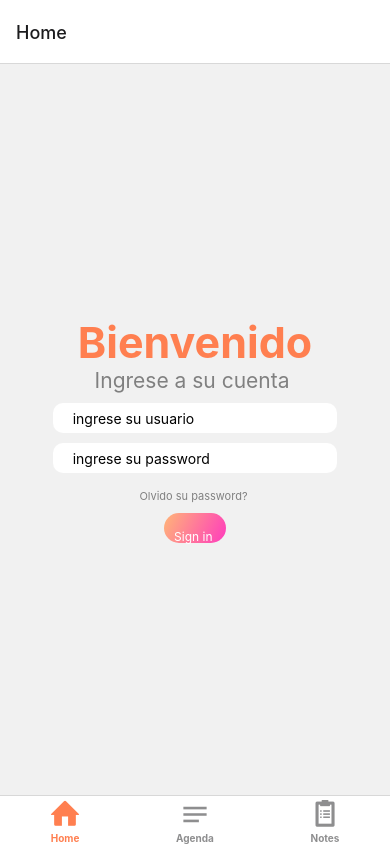
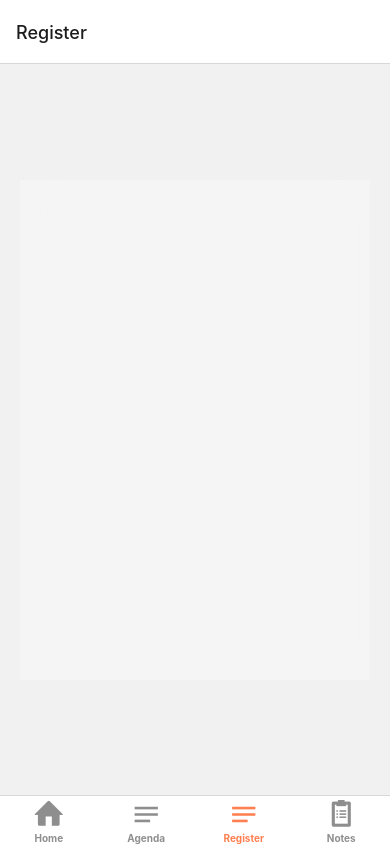
Before and after one commit to noeliamodica/React_Native-ProyectoconFirebase, a React Native app: screen /Register in a window 390 px wide. Built offline with nearby package versions, Linux system fonts and the light colour scheme.

Commit message:
agrego BlurWiew

```diff
--- a/Navigation.js
+++ b/Navigation.js
@@ -12,6 +12,7 @@ import Agenda from "./screens/Agenda";
 import Agregar from  "./screens/Agregar";
 import Listado from "./screens/Listado";
 import Notes from "./screens/Notes";
+import Register from "./screens/Register";
 
 const HomeStackNavigator = createNativeStackNavigator();
 
@@ -63,7 +64,18 @@ function MyTabs(){
                     }
                 }
                 />
+            <Tab.Screen
+                name="Register"
+                component={Register}
+                options={
+                    {
+                        tabBarIcon: ({ color, size }) =>(
+                            <MaterialIcons name="notes" size={31} color={color}  />
+                        ),
 
+                    }
+                }
+                />
             <Tab.Screen
                 name="Notes"
                 component={Notes}
--- a/package.json
+++ b/package.json
@@ -33,7 +33,8 @@
     "react-native-vector-icons": "^9.2.0",
     "react-native-web": "~0.18.10",
     "react-navigation-stack": "^2.10.4",
-    "expo-linear-gradient": "~12.1.2"
+    "expo-linear-gradient": "~12.1.2",
+    "expo-blur": "~12.2.2"
   },
   "devDependencies": {
     "@babel/core": "^7.20.0"
--- a/screens/Agenda.js
+++ b/screens/Agenda.js
@@ -2,11 +2,14 @@ import React, { useState, useEffect } from "react";
 import { StyleSheet, Text, View, ScrollView, TouchableOpacity } from "react-native";
 import appFirebase from "../credenciales";
 import {getFirestore, collection, addDoc, getDocs, doc, deleteDoc, getDoc, setDoc } from 'firebase/firestore'
+import { createNativeStackNavigator } from '@react-navigation/native-stack';
+
 
 const db = getFirestore(appFirebase)
 
+const Stack = createNativeStackNavigator();
 
-export default function Agenda(props){
+export default function Agenda({navigation}){
 
   const [lista, setLista] = useState([])
 
@@ -33,7 +36,7 @@ export default function Agenda(props){
 
   return (
     <ScrollView>
-      <TouchableOpacity style={styles.Boton} onPress={() => props.navigation.navigate('Agregar')}>
+      <TouchableOpacity style={styles.Boton} onPress={() => navigation.navigate('Agregar')}>
         <Text style={styles.TextoBoton}>
           Agregar
         </Text>
--- a/screens/ButtonGradient.js
+++ b/screens/ButtonGradient.js
@@ -26,7 +26,7 @@ export default function ButtonGradient() {
   const styles = StyleSheet.create({
 
     ButtonGradient: {
-      width: '100%',
+      width: '160%',
       height: 30,
       borderRadius: 25,
       padding: 10,
--- a/screens/Home.js
+++ b/screens/Home.js
@@ -11,10 +11,16 @@ export default function Home(){
             <Text style={styles.titulo}> Bienvenido </Text>
             <Text style={styles.sub}>Ingrese a su cuenta </Text>
             <TextInput style={styles.input} placeholder='ingrese su usuario'/>
-            <TextInput style={styles.input} placeholder='ingrese su password'/>
+            <TextInput
+                style={styles.input}
+                placeholder='ingrese su password'
+                secureTextEntry={true}
+                />
             <Text style={styles.text} >Olvido su password? </Text>
-
             <ButtonGradient />
+            <TouchableOpacity>
+            <Text style={styles.text} >No tiene cuenta? - CREAR CUENTA </Text>
+            </TouchableOpacity>
             <StatusBar style='auto' />
         </View>
     )
@@ -45,7 +51,7 @@ const styles = StyleSheet.create({
         paddingStart: 20,
       },
       text:{
-        fontSize: 11,
+        fontSize: 13,
         color: 'gray',
         marginTop: 16,
         },
--- /dev/null
+++ b/screens/Register.js
@@ -0,0 +1,44 @@
+
+import React from "react";
+import { StyleSheet, Text, View, ScrollView, TextInput, Button , Alert} from "react-native";
+import { BlurView } from 'expo-blur';
+
+
+
+export default function Register(){
+    return (
+        <View style={styles.container}>
+        <ScrollView contentContainerStyle={ {
+                flex: 1,
+                width:"100%",
+                height: "100%",
+                alignItems: 'center',
+                justifyContent: 'center',
+        }} >
+            <BlurView intensity={90}>
+                <View style={styles.register}>
+
+                </View>
+            </BlurView>
+        </ScrollView>
+        </View>
+    )
+}
+
+const styles = StyleSheet.create({
+    container: {
+      flex: 1,
+      backgroundColor: "#f1f1f1",
+      width: '100%',
+      height: '100%',
+      alignItems: "center",
+      justifyContent: "center",
+    },
+    register:{
+      color: 'coral',
+        width: 350,
+        height: 500,
+
+      },
+
+  });
```
Also changed, not shown: 1 other file (tests, documents, lock files or other folders).
